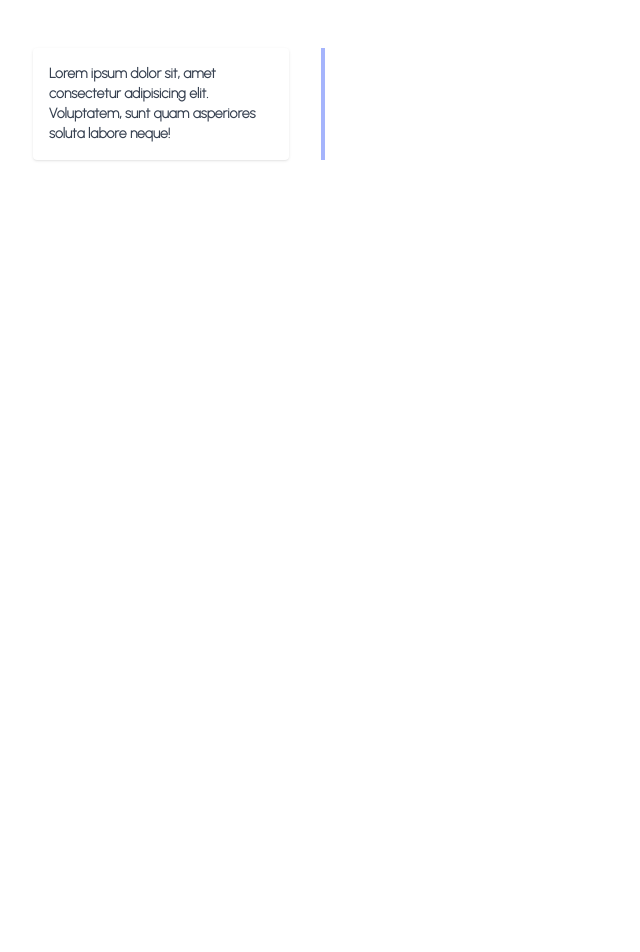
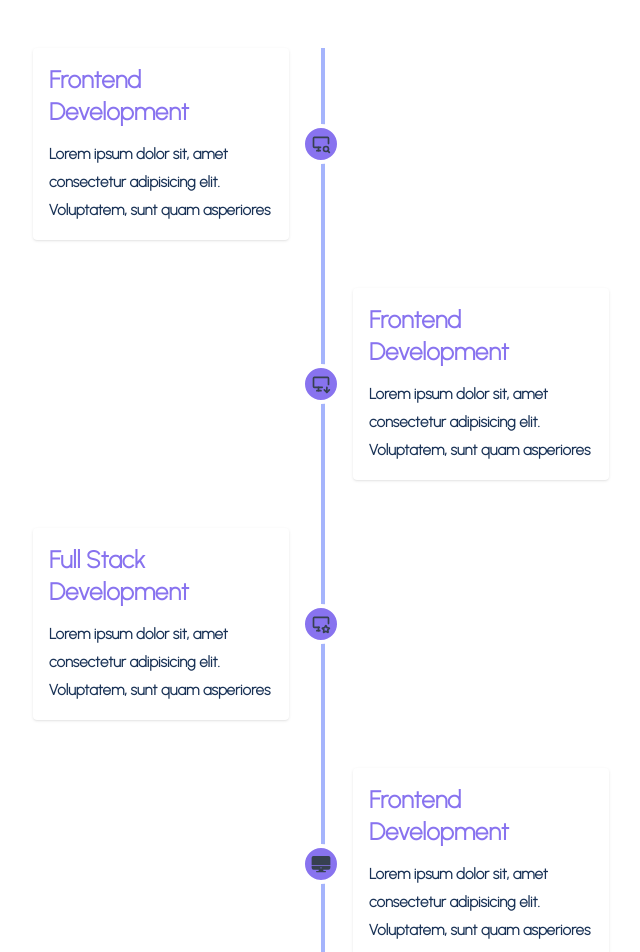
Before and after one commit to nkthilina/My-Portfolio, a React (Create React App) app: page / in a window 1280 px wide. Shown: the part 900-1852 px from the top of the page, without its empty margins (319-959 px from the left). Before the commit the page ends 1218 px from the top, so only its background shows below. Built offline with nearby package versions, Linux system fonts and the light colour scheme.

Commit message:
sixth commit

```diff
--- /dev/null
+++ b/src/UI/Portfolio.jsx
@@ -0,0 +1,9 @@
+import React from 'react'
+
+export default function Portfolio() {
+  return (
+    <div>
+
+    </div>
+  )
+}
--- a/src/UI/Services.jsx
+++ b/src/UI/Services.jsx
@@ -1,4 +1,7 @@
 import React from "react";
+// import { FaDesktop } from "react-icons/fa";
+import { IoDesktop } from "react-icons/io5";
+import { TbDeviceDesktopSearch, TbDeviceDesktopDown, TbDeviceDesktopStar } from "react-icons/tb";
 
 export default function Services() {
   return (
@@ -23,6 +26,7 @@ export default function Services() {
               {/* left card */}
               <div className="mt-6 sm:mt-0 sm:mb-12">
                 <div className="flex items-center flex-col sm:flex-row">
+
                   <div className="flex justify-start w-full mx-auto items-center">
                     <div className="w-full sm:w-1/2 sm:pr-8">
                       <div
@@ -30,18 +34,124 @@ export default function Services() {
                         data-aos-duration="1200"
                         className="bg-white p-4 rounded shadow group hover:bg-primaryColor cursor-pointer ease-in duration-150"
                       >
-                        <h3></h3>
-                        <p>
+                        <h3 className="text-primaryColor font-[700] mb-3 group-hover:text-white group-hover:font-[600] text-2xl">
+                          Frontend Development
+                        </h3>
+                        <p className="text-[15px] text-smallTextColor group-hover:text-white group-hover:font-[500] leading-7">
                           Lorem ipsum dolor sit, amet consectetur adipisicing
-                          elit. Voluptatem, sunt quam asperiores soluta labore
-                          neque!
+                          elit. Voluptatem, sunt quam asperiores
                         </p>
                       </div>
                     </div>
                   </div>
+
+                  <div className="rounded-full bg-primaryColor border-white border-4 w-10 h-10 absolute left-1/2 transform -translate-x-1/2 -translate-y-4 sm:translate-y-0 flex items-center justify-center">
+                    <figure>
+                    <TbDeviceDesktopSearch className="w-5 h-5"/>
+                    </figure>
+                  </div>
+
                 </div>
               </div>
               {/* end left card */}
+
+              {/* right card */}
+              <div className="mt-6 sm:mt-0 sm:mb-12">
+                <div className="flex items-center flex-col sm:flex-row">
+
+                  <div className="flex justify-end w-full mx-auto items-center">
+                    <div className="w-full sm:w-1/2 sm:pl-8">
+                      <div
+                        data-aos="fade-left"
+                        data-aos-delay='50'
+                        data-aos-duration="1300"
+                        className="bg-white p-4 rounded shadow group hover:bg-primaryColor cursor-pointer ease-in duration-150"
+                      >
+                        <h3 className="text-primaryColor font-[700] mb-3 group-hover:text-white group-hover:font-[600] text-2xl">
+                          Frontend Development
+                        </h3>
+                        <p className="text-[15px] text-smallTextColor group-hover:text-white group-hover:font-[500] leading-7">
+                          Lorem ipsum dolor sit, amet consectetur adipisicing
+                          elit. Voluptatem, sunt quam asperiores
+                        </p>
+                      </div>
+                    </div>
+                  </div>
+
+                  <div className="rounded-full bg-primaryColor border-white border-4 w-10 h-10 absolute left-1/2 transform -translate-x-1/2 -translate-y-4 sm:translate-y-0 flex items-center justify-center">
+                    <figure>
+                    <TbDeviceDesktopDown className="w-5 h-5"/>
+                    </figure>
+                  </div>
+
+                </div>
+              </div>
+              {/* end right card */}
+              {/* left card */}
+              <div className="mt-6 sm:mt-0 sm:mb-12">
+                <div className="flex items-center flex-col sm:flex-row">
+
+                  <div className="flex justify-start w-full mx-auto items-center">
+                    <div className="w-full sm:w-1/2 sm:pr-8">
+                      <div
+                        data-aos="fade-right"
+                        data-aos-delay='100'
+                        data-aos-duration="1400"
+                        className="bg-white p-4 rounded shadow group hover:bg-primaryColor cursor-pointer ease-in duration-150"
+                      >
+                        <h3 className="text-primaryColor font-[700] mb-3 group-hover:text-white group-hover:font-[600] text-2xl">
+                          Full Stack Development
+                        </h3>
+                        <p className="text-[15px] text-smallTextColor group-hover:text-white group-hover:font-[500] leading-7">
+                          Lorem ipsum dolor sit, amet consectetur adipisicing
+                          elit. Voluptatem, sunt quam asperiores
+                        </p>
+                      </div>
+                    </div>
+                  </div>
+
+                  <div className="rounded-full bg-primaryColor border-white border-4 w-10 h-10 absolute left-1/2 transform -translate-x-1/2 -translate-y-4 sm:translate-y-0 flex items-center justify-center">
+                    <figure>
+                    <TbDeviceDesktopStar className="w-5 h-5"/>
+                    </figure>
+                  </div>
+
+                </div>
+              </div>
+              {/* end left card */}
+
+              {/* right card */}
+              <div className="mt-6 sm:mt-0 sm:mb-12">
+                <div className="flex items-center flex-col sm:flex-row">
+
+                  <div className="flex justify-end w-full mx-auto items-center">
+                    <div className="w-full sm:w-1/2 sm:pl-8">
+                      <div
+                        data-aos="fade-left"
+                        data-aos-duration="1500"
+                        className="bg-white p-4 rounded shadow group hover:bg-primaryColor cursor-pointer ease-in duration-150"
+                      >
+                        <h3 className="text-primaryColor font-[700] mb-3 group-hover:text-white group-hover:font-[600] text-2xl">
+                          Frontend Development
+                        </h3>
+                        <p className="text-[15px] text-smallTextColor group-hover:text-white group-hover:font-[500] leading-7">
+                          Lorem ipsum dolor sit, amet consectetur adipisicing
+                          elit. Voluptatem, sunt quam asperiores
+                        </p>
+                      </div>
+                    </div>
+                  </div>
+
+                  <div className="rounded-full bg-primaryColor border-white border-4 w-10 h-10 absolute left-1/2 transform -translate-x-1/2 -translate-y-4 sm:translate-y-0 flex items-center justify-center">
+                    <figure>
+                    <IoDesktop className="w-5 h-5"/>
+                    </figure>
+                  </div>
+
+                </div>
+              </div>
+              {/* end right card */}
+
             </div>
           </div>
         </div>
```
